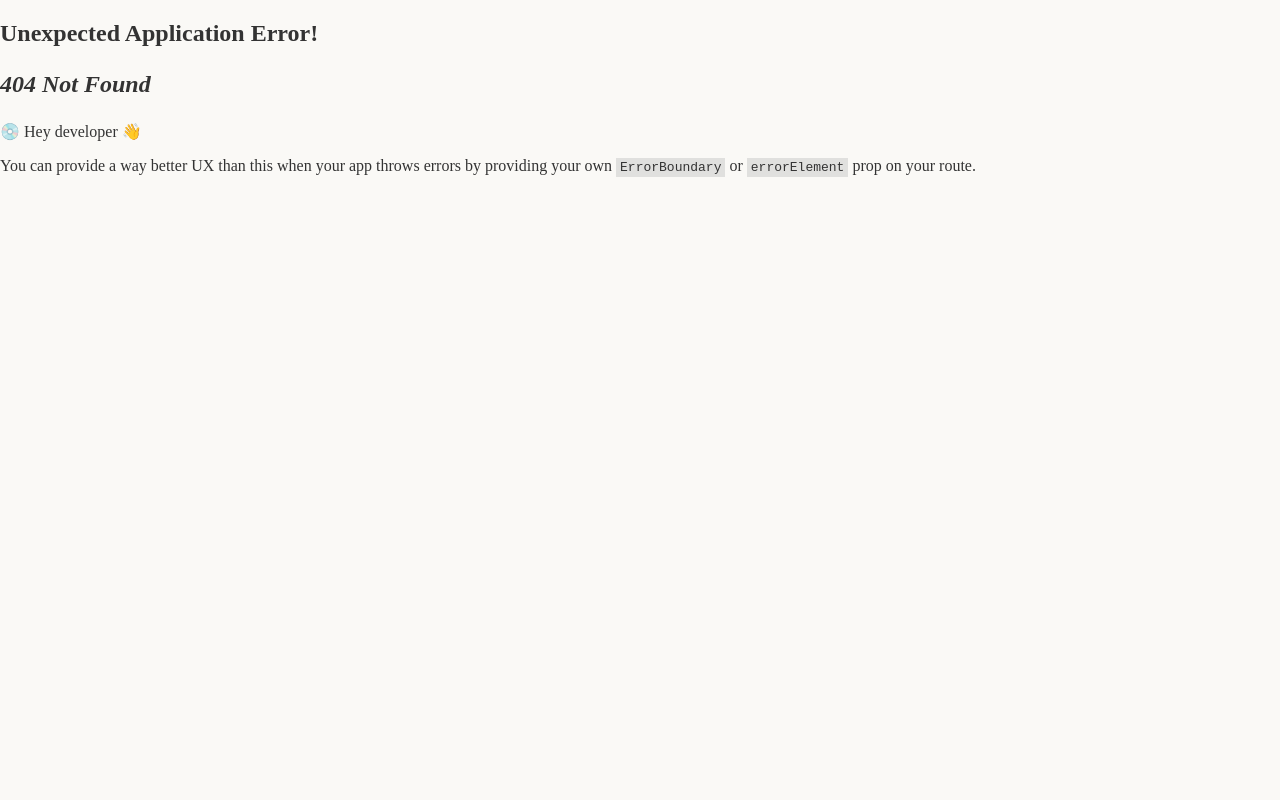
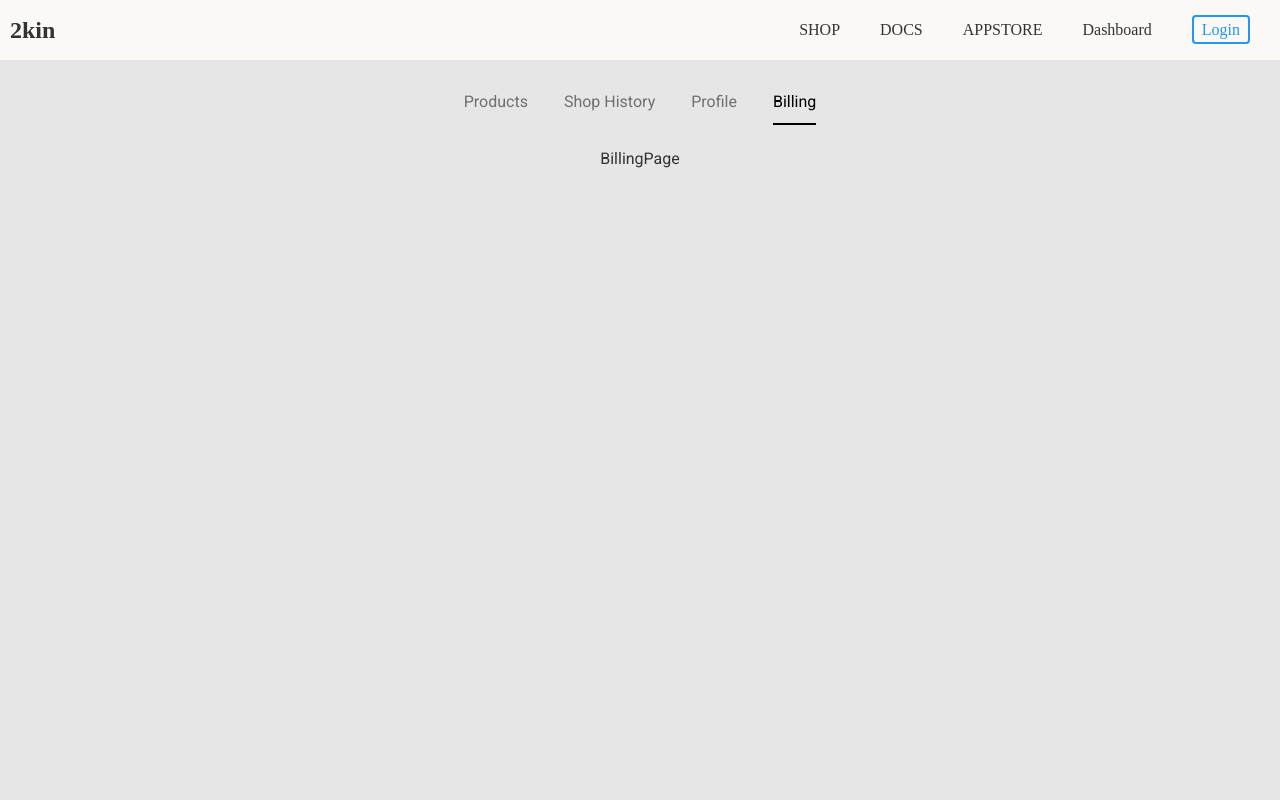
Before and after one commit to SirSicard/2KIN-Onboarding, a React (Vite) app in the folder client/: page /user/billing in a window 1280 px wide. Before the commit this address had no page. Shown: the top 800 px of the page. Built offline with nearby package versions, Linux system fonts and the light colour scheme.

Commit message:
created component UserDashboard,create router for pages into dashbord

```diff
--- a/client/src/components/Navbar.jsx
+++ b/client/src/components/Navbar.jsx
@@ -9,9 +9,10 @@ function Navbar({ onLoginClick }) {
         <h1 className="Logo">2kin</h1>
       </NavLink>
       <div className="nav-right">
-        <NavLink to={"/shop"}>SHOP</NavLink>
+        <NavLink to={'/shop'}>SHOP</NavLink>
         <NavLink to="/docs">DOCS</NavLink>
-        <NavLink to={"/apps"}>APPSTORE</NavLink>
+        <NavLink to={'/apps'}>APPSTORE</NavLink>
+        <NavLink to="/user">Dashboard</NavLink>
         <Link href="#" onClick={onLoginClick}>
           <span className="nav-login-btn">Login</span>
         </Link>
--- /dev/null
+++ b/client/src/components/User/UserDashboard.jsx
@@ -0,0 +1,37 @@
+import React from 'react';
+import '../../styles/user-dashboard.css';
+import { NavLink, Outlet } from 'react-router-dom';
+
+export default function UserDashboard() {
+  return (
+    <div className="container-dashboard">
+      <div className="dashboard">
+        <ul className="dashboard-ul">
+          <li className="dashboard-item">
+            <NavLink to="/user/add-product" activeclassname="active">
+              Products
+            </NavLink>
+          </li>
+          <li className="dashboard-item">
+            <NavLink to="/user/shop-history" activeclassname="active">
+              Shop History
+            </NavLink>
+          </li>
+          <li className="dashboard-item">
+            <NavLink to="/user/profile" activeclassname="active">
+              Profile
+            </NavLink>
+          </li>
+          <li className="dashboard-item">
+            <NavLink to="/user/billing" activeclassname="active">
+              Billing
+            </NavLink>
+          </li>
+        </ul>
+        <div className="dashboard-content">
+          <Outlet />
+          </div>
+      </div>
+    </div>
+  );
+}
--- a/client/src/main.jsx
+++ b/client/src/main.jsx
@@ -15,6 +15,12 @@ import DocumentationPage from './pages/DocumentationPage.jsx';
 import DocsCategoryPage from './pages/DocsCategoryPage.jsx';
 import RegisterPage from "./pages/RegisterPage.jsx";
 import AppstorePage from './pages/AppstorePage.jsx';
+import UserDashboard from './components/User/UserDashboard.jsx';
+import AddProduct from './pages/dashboard/AddProduct.jsx';
+import ShopHistory from './pages/dashboard/ShopHistory.jsx';
+import UserProfile from './pages/dashboard/UserProfile.jsx';
+import BillingPage from './pages/dashboard/BillingPage.jsx';
+
 
 const router = createBrowserRouter(
   createRoutesFromElements(
@@ -23,10 +29,16 @@ const router = createBrowserRouter(
       <Route path="shop" element={<ShopPage />} />
       <Route path="docs" element={<DocumentationPage />} />
       <Route path="docs/:id" element={<DocsCategoryPage />} />
-      <Route path="Apps" element={<AppstorePage/>}/>
+      <Route path="Apps" element={<AppstorePage />} />
       <Route path="register" element={<RegisterPage />} />
+      <Route path="user" element={<UserDashboard/>}>
+        <Route index element={<UserDashboard />} />
+        <Route path="add-product" element={<AddProduct />} />
+        <Route path="shop-history" element={<ShopHistory />} />
+        <Route path="profile" element={<UserProfile />} />
+        <Route path="billing" element={<BillingPage />} />
+      </Route>
     </Route>
-
   )
 );
 
--- /dev/null
+++ b/client/src/pages/dashboard/AddProduct.jsx
@@ -0,0 +1,10 @@
+import React from 'react'
+
+export default function AddProduct() {
+  return (
+    <div>
+      AddProduct
+    </div>
+
+  )
+}
--- /dev/null
+++ b/client/src/pages/dashboard/BillingPage.jsx
@@ -0,0 +1,7 @@
+import React from 'react'
+
+export default function BillingPage() {
+  return (
+    <div>BillingPage</div>
+  )
+}
--- /dev/null
+++ b/client/src/pages/dashboard/ShopHistory.jsx
@@ -0,0 +1,7 @@
+import React from 'react'
+
+export default function ShopHistory() {
+  return (
+    <div>ShopHistory</div>
+  )
+}
--- /dev/null
+++ b/client/src/pages/dashboard/UserProfile.jsx
@@ -0,0 +1,17 @@
+import React from 'react'
+
+export default function UserProfile() {
+  return (
+      <div
+          style={{
+              display: 'flex',
+              justifyContent: 'center',
+              alignItems: 'center',
+              height: '90vh',
+              fontSize: '3rem'
+          }}
+
+
+      > UserProfile</div>
+  )
+}
--- /dev/null
+++ b/client/src/styles/user-dashboard.css
@@ -0,0 +1,66 @@
+@import url('https://fonts.googleapis.com/css2?family=Roboto:wght@300&display=swap');
+@import url('https://fonts.googleapis.com/css2?family=Roboto:wght@300&family=Roboto:wght@400&display=swap');
+
+
+
+
+
+.container-dashboard{
+font-family: 'Roboto', sans-serif;
+  display: flex;
+  justify-content: center;
+  width: 100%;
+  height: 100vh;
+  background-color: hsl(0, 0%, 90%);
+}
+
+.dashboard-content {
+  display: flex;
+  flex-direction: column;
+  align-items: center;
+  width: 100%;
+  max-width: 1200px;
+  padding: 0 20px;
+  margin-top: 26px;
+}
+
+
+.dashboard-ul {
+  list-style-type: none;
+  display: flex;
+  flex-direction: row;
+  justify-content: center;
+  padding: 0;
+  margin-top: 20px;
+  gap: 36px;
+}
+
+
+
+.dashboard ul li {
+  max-width: 400px;
+  padding: 12px 0;
+}
+
+
+.dashboard-item:hover {
+border-bottom: 1px solid  #706f6f;;
+}
+
+.dashboard-item .active {
+   border-bottom: 2px solid #000;
+   padding: 12px 0;
+    color: #000;
+
+}
+
+
+
+
+
+.dashboard ul li a {
+  text-decoration: none;
+  padding: '10px 0';
+  color: #706f6f;
+
+}
```
